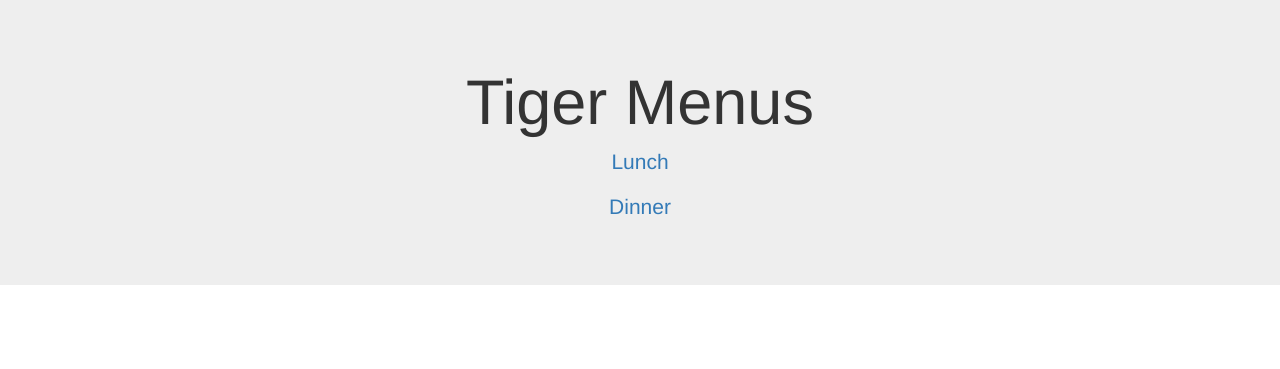
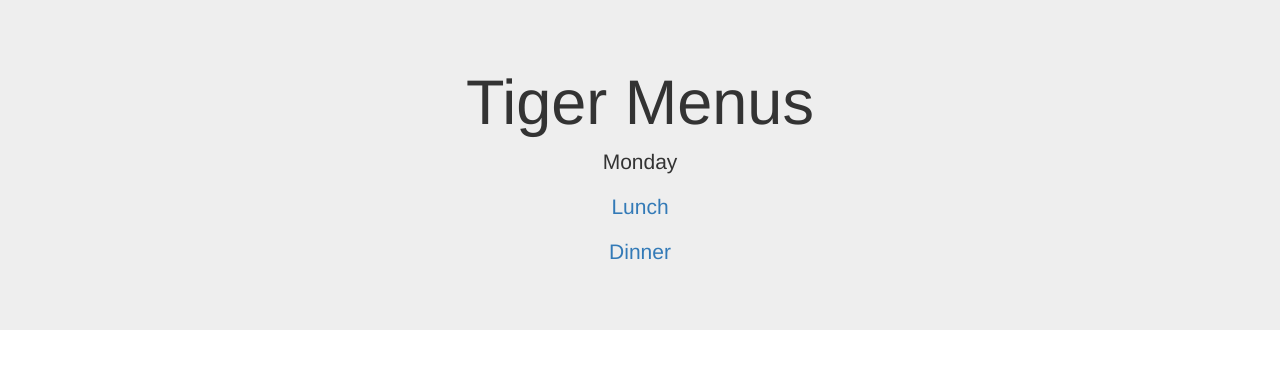
Before and after one commit to axu2/tiger-menus, a Flask app: page / in a window 1280 px wide. Shown: the top 369 px of the page. Run offline with Flask 2, Linux system fonts and the light colour scheme; some libraries are stand-ins or nearby versions.

Commit message:
Add Menu Day

```diff
--- a/app/templates/base.html
+++ b/app/templates/base.html
@@ -16,11 +16,19 @@
 
 <div class="jumbotron text-center">
   <h1>Tiger Menus</h1>
+  <p id="date"></p>
   <p><a href="/lunch">Lunch</a></p>
   <p><a href="/dinner">Dinner</a></p>
 </div>
 
     {% block content %}{% endblock %}
+
+    <script>
+      var d = new Date();
+      var day = ["Sunday","Monday","Tuesday","Wednesday","Thursday","Friday","Saturday"]
+      document.getElementById("date").innerHTML = day[d.getDay()];
+    </script>
+
 
     <script>
     (function(i,s,o,g,r,a,m){i['GoogleAnalyticsObject']=r;i[r]=i[r]||function(){
```
Lines whose indentation alone changed are shown as unchanged.
